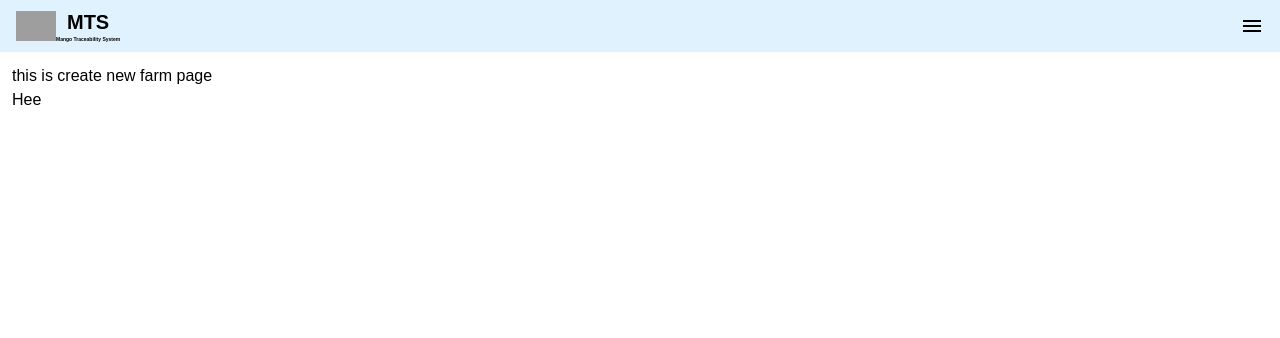
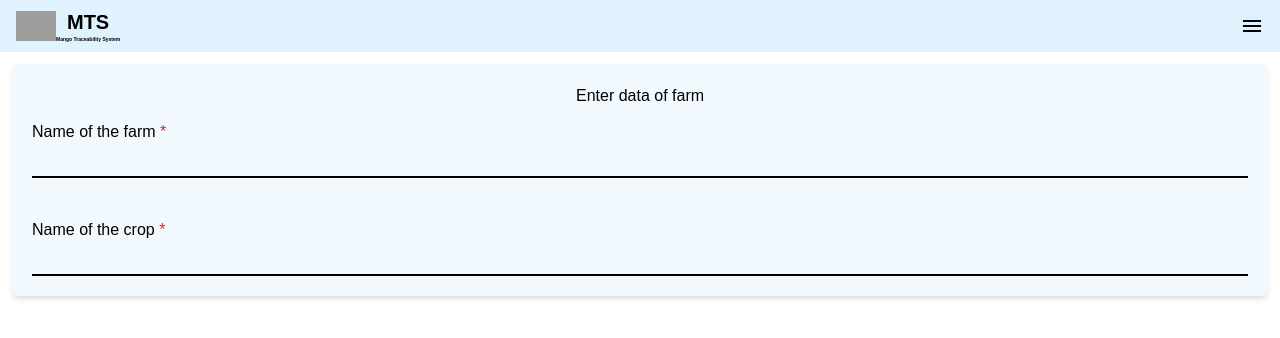
Before and after one commit to AmritHimanshu/Mango_Traceability_System, a Next.js app in the folder client/: page /farmer/farms/create-new-farm in a window 1280 px wide. Shown: the top 338 px of the page. Built offline with nearby package versions, Linux system fonts and the light colour scheme; no server answers; grey boxes are pictures that could not be loaded; a web font is replaced by a local one.

Commit message:
Creating create new farm page

```diff
--- a/client/src/app/farmer/farms/create-new-farm/page.tsx
+++ b/client/src/app/farmer/farms/create-new-farm/page.tsx
@@ -1,14 +1,48 @@
 "use client";
 
-import React from 'react';
+import React from "react";
 
 function page() {
+  const BASE_URL = process.env.NEXT_PUBLIC_BASE_URL;
+
   return (
     <div className="px-3 py-3 min-h-[calc(100vh-56px)] relative">
-      this is create new farm page
-      <div>Hee</div>
+      <div className="bg-cardBackground bg-opacity-90 rounded-md shadow-md p-5 space-y-3">
+        <div className="text-center font-medium">Enter data of farm</div>
+        <form action="" className="space-y-10">
+          <div className="flex items-start flex-col">
+            <label htmlFor="farmName">
+              Name of the farm <span className="text-red-600">*</span>
+            </label>
+            <input
+              type="text"
+              id="farmName"
+              name="farmName"
+              //   value="{email}"
+              className="input-tag"
+              required
+              //   onChange={(e) => setEmail(e.target.value)}
+            />
+          </div>
+
+          <div className="flex items-start flex-col">
+            <label htmlFor="cropName">
+              Name of the crop <span className="text-red-600">*</span>
+            </label>
+            <input
+              type="text"
+              id="cropName"
+              name="cropName"
+              //   value="{email}"
+              className="input-tag"
+              required
+              //   onChange={(e) => setEmail(e.target.value)}
+            />
+          </div>
+        </form>
+      </div>
     </div>
-  )
+  );
 }
 
-export default page
+export default page;
--- a/client/src/app/farmer/farms/page.tsx
+++ b/client/src/app/farmer/farms/page.tsx
@@ -21,7 +21,7 @@ function page() {
           className="btn bg-black text-white"
           onClick={() => router.push(CREATE_FARM)}
         >
-          Create new farm
+          Add farm
         </button>
       </div>
 
```
